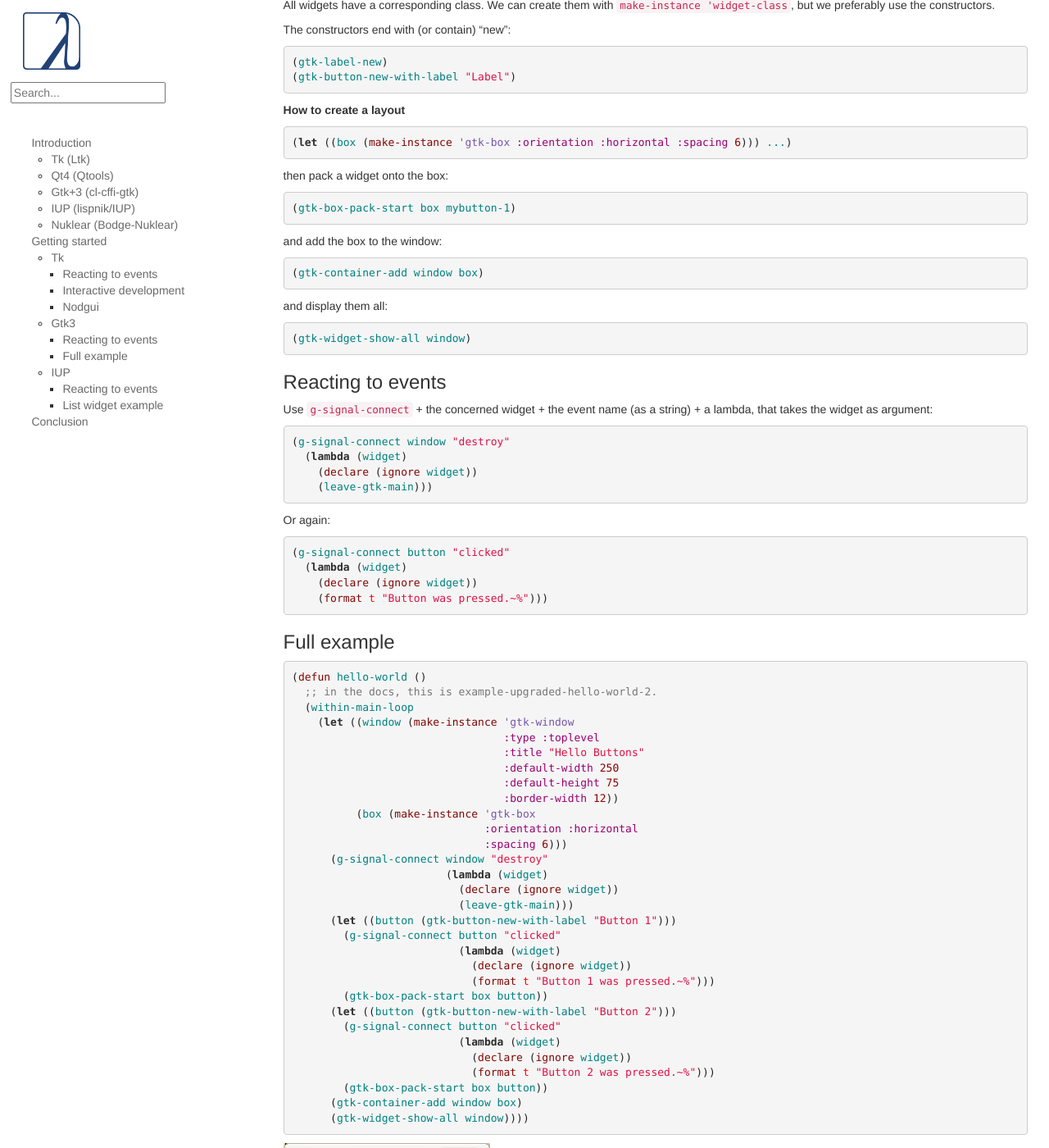
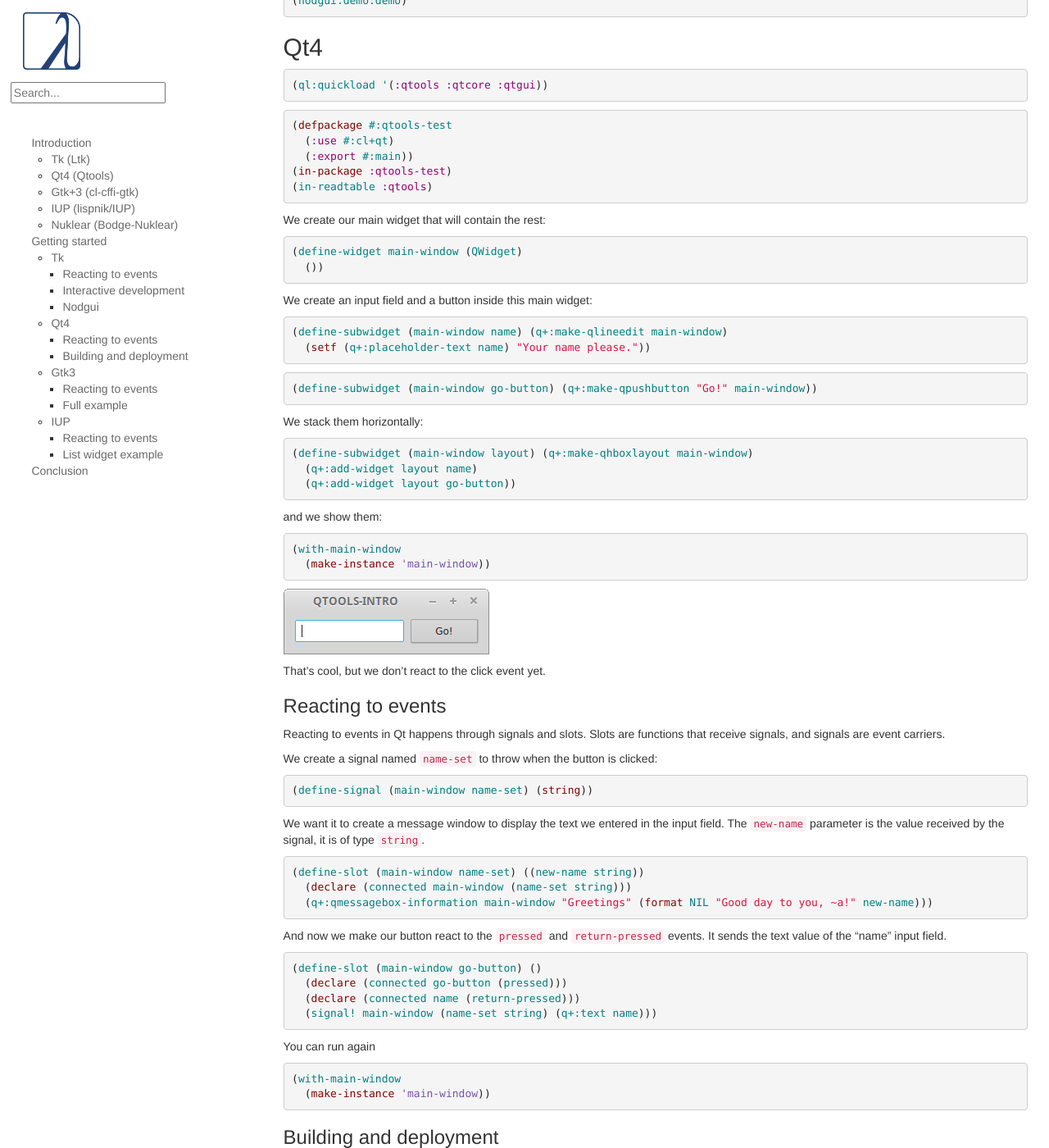
Before and after one commit to LispCookbook/cl-cookbook, a Jekyll site: the page built from gui.md, in a window 1280 px wide and 1400 px high, scrolled down 7159 px. Shown: the whole window at 82% size. Built offline with Jekyll 4.4.1, drawn with Linux system fonts in a browser that asks for light colours; some of the changed text lies outside the part shown.

Commit message:
gui: qtools simple example

```diff
--- a/gui.md
+++ b/gui.md
@@ -352,6 +356,102 @@ To try the Nodgui demo, do:
 (ql:quickload :nodgui)
 (nodgui.demo:demo)
 ~~~
+
+## Qt4
+
+~~~lisp
+(ql:quickload '(:qtools :qtcore :qtgui))
+~~~
+
+~~~lisp
+(defpackage #:qtools-test
+  (:use #:cl+qt)
+  (:export #:main))
+(in-package :qtools-test)
+(in-readtable :qtools)
+~~~
+
+We create our main widget that will contain the rest:
+
+~~~lisp
+(define-widget main-window (QWidget)
+  ())
+~~~
+
+We create an input field and a button inside this main widget:
+
+~~~lisp
+(define-subwidget (main-window name) (q+:make-qlineedit main-window)
+  (setf (q+:placeholder-text name) "Your name please."))
+~~~
+
+~~~lisp
+(define-subwidget (main-window go-button) (q+:make-qpushbutton "Go!" main-window))
+~~~
+
+We stack them horizontally:
+
+~~~lisp
+(define-subwidget (main-window layout) (q+:make-qhboxlayout main-window)
+  (q+:add-widget layout name)
+  (q+:add-widget layout go-button))
+~~~
+
+and we show them:
+
+~~~lisp
+(with-main-window
+  (make-instance 'main-window))
+~~~
+
+![](/assets/gui/qtools-intro.png)
+
+That's cool, but we don't react to the click event yet.
+
+### Reacting to events
+
+Reacting to events in Qt happens through signals and slots. Slots are
+functions that receive signals, and signals are event carriers.
+
+We create a signal named `name-set` to throw when the button is clicked:
+
+~~~lisp
+(define-signal (main-window name-set) (string))
+~~~
+
+We want it to create a message window to display the text we entered
+in the input field. The `new-name` parameter is the value received by
+the signal, it is of type `string`.
+
+~~~lisp
+(define-slot (main-window name-set) ((new-name string))
+  (declare (connected main-window (name-set string)))
+  (q+:qmessagebox-information main-window "Greetings" (format NIL "Good day to you, ~a!" new-name)))
+~~~
+
+And now we make our button react to the `pressed` and `return-pressed`
+events. It sends the text value of the "name" input field.
+
+~~~lisp
+(define-slot (main-window go-button) ()
+  (declare (connected go-button (pressed)))
+  (declare (connected name (return-pressed)))
+  (signal! main-window (name-set string) (q+:text name)))
+~~~
+
+You can run again
+
+~~~lisp
+(with-main-window
+  (make-instance 'main-window))
+~~~
+
+### Building and deployment
+
+It is possible to build a binary and bundle it together with all the
+necessary shared libraries.
+
+Please read https://github.com/Shinmera/qtools#deployment
 
 
 ## Gtk3
@@ -658,7 +758,7 @@ horizontally side by side.
             (frame (iup:frame
                     (iup:hbox
                      (progn
-                       ;; display a list of integers.
+                       ;; populate the lists: display integers.
                        (loop for i from 1 upto 10
                           do (setf (iup:attribute list-1 i)
                                    (format nil "~A" i))
```
Also changed, not shown: other parts of gui.md (+9 -5 lines), assets/gui/ltk-on-macos.png (added), assets/gui/qtools-intro.png (added).
